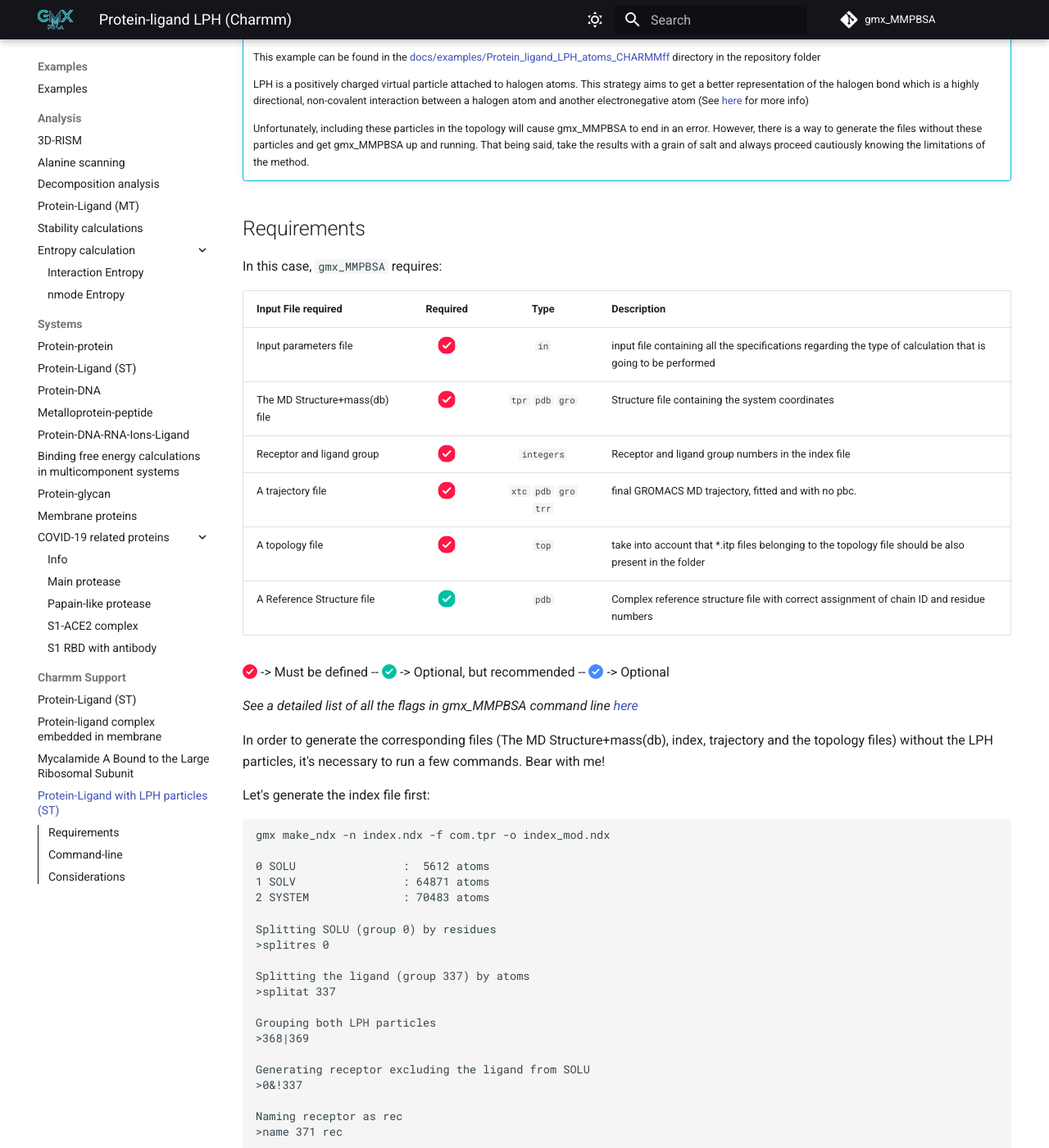
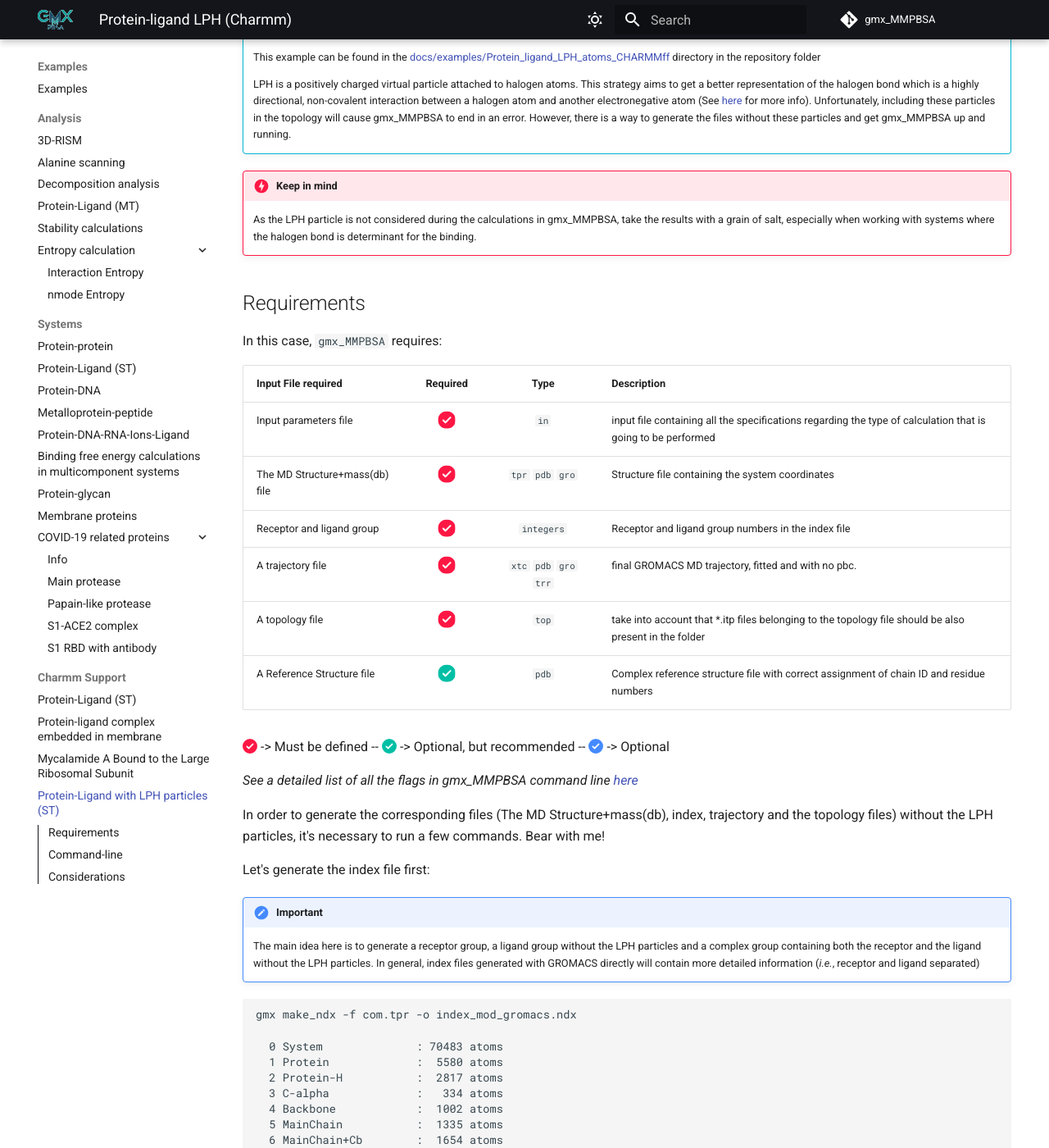
Before and after one commit to Valdes-Tresanco-MS/gmx_MMPBSA, an MkDocs documentation site: the page built from docs/examples/Protein_ligand_LPH_atoms_CHARMMff/README.md, in a window 1280 px wide and 1400 px high, scrolled down 404 px. Shown: the whole window at 82% size. Built offline with MkDocs 1.6.1 and Material for MkDocs 9.7.7, drawn with Linux system fonts in a browser that asks for light colours; comment, search, counter and statistics services are not loaded; some of the changed text lies outside the part shown.

Commit message:
Protein-Ligand LPH tutorial fixed

````diff
--- a/docs/examples/Protein_ligand_LPH_atoms_CHARMMff/README.md
+++ b/docs/examples/Protein_ligand_LPH_atoms_CHARMMff/README.md
@@ -17,11 +17,15 @@ title: Protein-ligand LPH (Charmm)
 
     LPH is a positively charged virtual particle attached to halogen atoms. This strategy aims to get a better
     representation of the halogen bond which is a highly directional, non-covalent interaction between a halogen atom
-    and another electronegative atom (See [here][8] for more info)
+    and another electronegative atom (See [here][8] for more info). Unfortunately, including these particles in the
+    topology will cause gmx_MMPBSA to end in an error. However, there is a way to generate the files without these
+    particles and get gmx_MMPBSA up and running.
 
-    Unfortunately, including these particles in the topology will cause gmx_MMPBSA to end in an error. However, there
-    is a way to generate the files without these particles and get gmx_MMPBSA up and running. That being said, take
-    the results with a grain of salt and always proceed cautiously knowing the limitations of the method.
+
+!!! danger "Keep in mind"
+
+    As the LPH particle is not considered during the calculations in gmx_MMPBSA, take the results with a grain of
+    salt, especially when working with systems where the halogen bond is determinant for the binding.
 
 
 ## Requirements
@@ -47,62 +51,90 @@ without the LPH particles, it's necessary to run a few commands. Bear with me!
 
 Let's generate the index file first:
 
+!!! important
+    The main idea here is to generate a receptor group, a
+    ligand group without the LPH particles and a complex group containing both the receptor and the ligand without
+    the LPH particles. In general, index files generated with GROMACS directly will contain more detailed information
+    (_i.e._, receptor and ligand separated)
+
 ```
-gmx make_ndx -n index.ndx -f com.tpr -o index_mod.ndx
+gmx make_ndx -f com.tpr -o index_mod_gromacs.ndx
 
-0 SOLU                :  5612 atoms
-1 SOLV                : 64871 atoms
-2 SYSTEM              : 70483 atoms
+  0 System              : 70483 atoms
+  1 Protein             :  5580 atoms
+  2 Protein-H           :  2817 atoms
+  3 C-alpha             :   334 atoms
+  4 Backbone            :  1002 atoms
+  5 MainChain           :  1335 atoms
+  6 MainChain+Cb        :  1654 atoms
+  7 MainChain+H         :  1654 atoms
+  8 SideChain           :  3926 atoms
+  9 SideChain-H         :  1482 atoms
+ 10 Prot-Masses         :  5580 atoms
+ 11 non-Protein         : 64903 atoms
+ 12 Other               : 64903 atoms
+ 13 3G5                 :    32 atoms
+ 14 CLA                 :    62 atoms
+ 15 SOD                 :    63 atoms
+ 16 TIP3                : 64746 atoms
 
-Splitting SOLU (group 0) by residues
->splitres 0
-
-Splitting the ligand (group 337) by atoms
->splitat 337
+Splitting the ligand (group 13) by atoms
+>splitat 13
 
 Grouping both LPH particles
->368|369
-
-Generating receptor excluding the ligand from SOLU
->0&!337
-
-Naming receptor as rec
->name 371 rec
+>47|48
 
 Excluding both LPH particles from the ligand
->337&!370
+>13&!49
 
 Naming ligand as lig
->name 372 lig
+>name 50 lig
 
 Grouping rec and lig
->371|372
+>1|50
 
 Cleaning
->del 3-370
+>del 17-49
+
+save and quit
+>q
 
 This is how it should look like at the end
 
-0 SOLU                :  5612 atoms
-1 SOLV                : 64871 atoms
-2 SYSTEM              : 70483 atoms
-3 rec                 :  5580 atoms
-4 lig                 :    30 atoms
-5 rec_lig             :  5610 atoms
+  0 System              : 70483 atoms
+  1 Protein             :  5580 atoms
+  2 Protein-H           :  2817 atoms
+  3 C-alpha             :   334 atoms
+  4 Backbone            :  1002 atoms
+  5 MainChain           :  1335 atoms
+  6 MainChain+Cb        :  1654 atoms
+  7 MainChain+H         :  1654 atoms
+  8 SideChain           :  3926 atoms
+  9 SideChain-H         :  1482 atoms
+ 10 Prot-Masses         :  5580 atoms
+ 11 non-Protein         : 64903 atoms
+ 12 Other               : 64903 atoms
+ 13 3G5                 :    32 atoms
+ 14 CLA                 :    62 atoms
+ 15 SOD                 :    63 atoms
+ 16 TIP3                : 64746 atoms
+ 17 lig                 :    30 atoms
+ 18 Protein_lig         :  5610 atoms
 ```
 
-Note that the number of atoms in the generated complex is 5610 because it doesn't include the LPH particles.
+!!! note
+    Note that the number of atoms in the generated complex is 5610 because it doesn't include the LPH particles.
 
 Let's generate the MD Structure+mass(db) file:
 
-`echo 5 | gmx trjconv -s com.tpr -f traj_fit.xtc -dump 0 -o str_noLP.pdb -n index_mod.ndx`
+    echo 18 | gmx trjconv -s com.tpr -f traj_fit.xtc -dump 0 -o str_noLP.pdb -n index_mod_gromacs.ndx
 
 Open `str_noLP.pdb` in your favorite visualizer and see it doesn't contain the LPH particles. Now, let's generate
 the trajectory with no LPH particles:
 
-`echo 5 | gmx trjconv -s com.tpr -f traj_fit.xtc -o com_traj.xtc -n index_mod.ndx`
+    echo 18 | gmx trjconv -s com.tpr -f traj_fit.xtc -o com_traj.xtc -n index_mod_gromacs.ndx
 
-Finally, let's edit te topology file. Go inside the toppar folder and open the `HETA.itp` file. As you will see, we
+Finally, let's edit the topology file. Go inside the toppar folder and open the `HETA.itp` file. As you will see, we
 deleted all the information related with LPH particles (atom numbers 31, and 32 respectively). In this case, we
 deleted the information for LPH particles in `atoms` (lines 47, 48) and `pairs` (lines 124, 132, 150, 153, 154, 157,
 158, 159). Besides, delete the whole `[ virtual_sites3 ]` (lines 296-299) and `[ exclusions ]` (lines 301-318)
@@ -114,11 +146,11 @@ That being said, once you are in the folder containing all files, the command-li
 
 === "Serial"
 
-        gmx_MMPBSA -O -i mmpbsa.in -cs str_noLP.pdb -ci index_mod.ndx -cg 3 4 -ct com_traj.xtc -cp topol.top
+        gmx_MMPBSA -O -i mmpbsa.in -cs str_noLP.pdb -ci index_mod_gromacs.ndx -cg 1 17 -ct com_traj.xtc -cp topol.top
 
 === "With MPI"
 
-        mpirun -np 2 gmx_MMPBSA MPI -O -i mmpbsa.in -cs str_noLP.pdb -ci index_mod.ndx -cg 3 4 -ct com_traj.xtc -cp topol.top
+        mpirun -np 2 gmx_MMPBSA MPI -O -i mmpbsa.in -cs str_noLP.pdb -ci index_mod_gromacs.ndx -cg 1 17 -ct com_traj.xtc -cp topol.top
 
 where the `mmpbsa.in` input file, is a text file containing the following lines:
 
````
Also changed, not shown: 3 other files.
